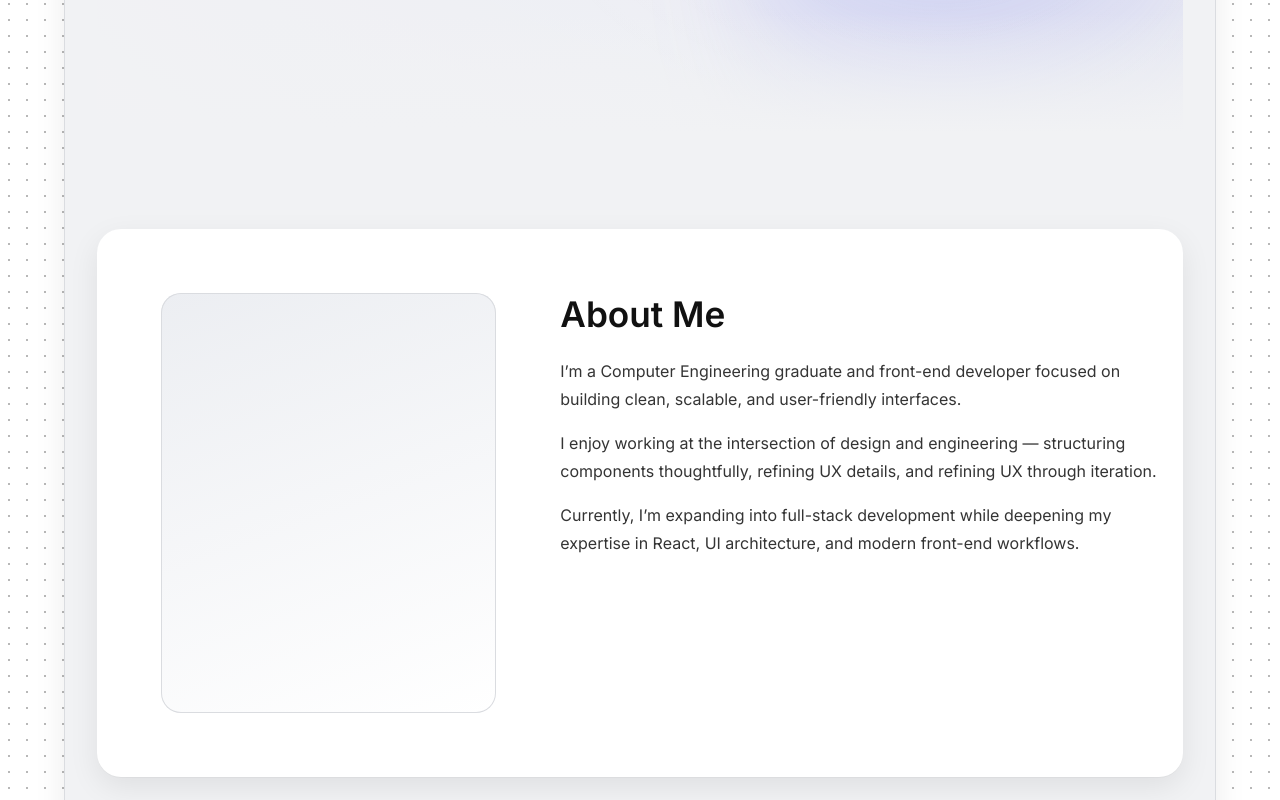
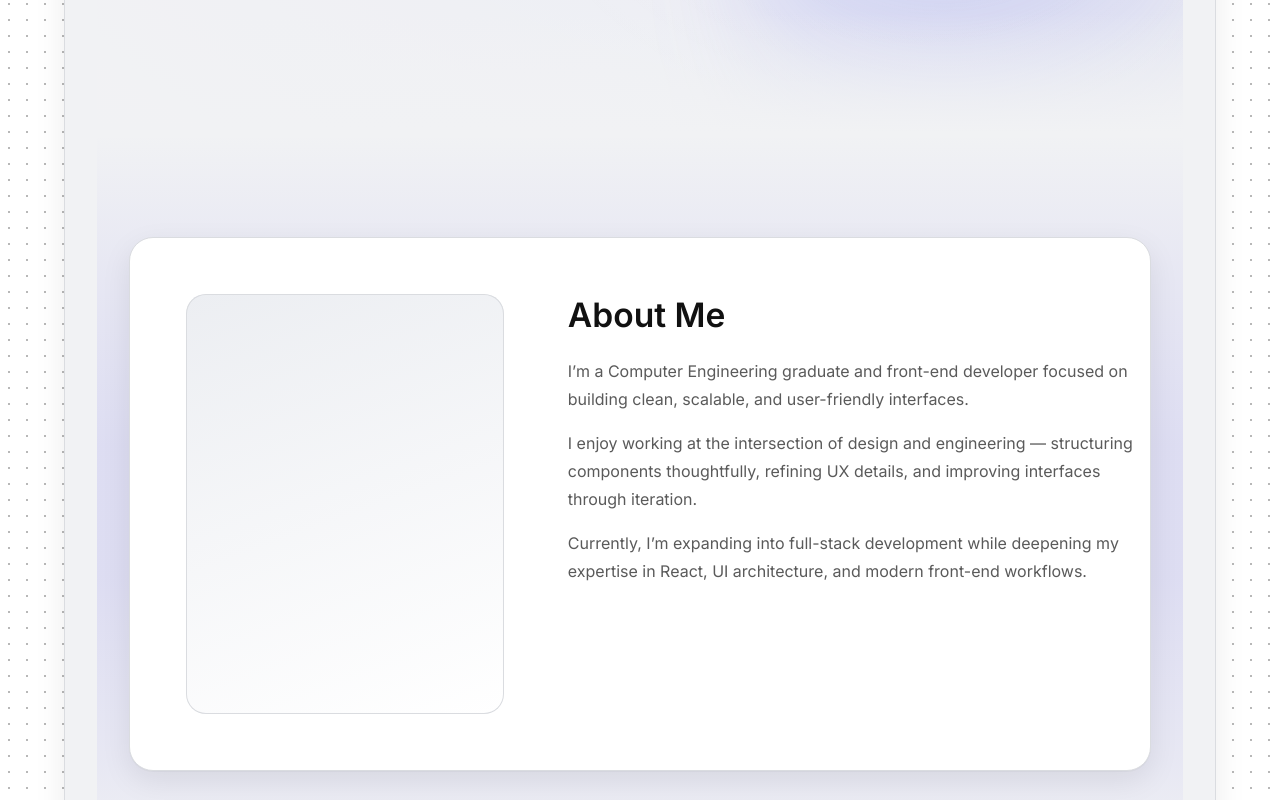
Before and after one commit to sushantshinde7/sushant-portfolio, a React (Vite) app: page / in a window 1280 px wide. Shown: the part 660-1460 px from the top of the page. Built offline with nearby package versions, Linux system fonts and the light colour scheme.

Commit message:
added gradient bg to about section like other sections to have to maintain continuity

```diff
--- a/src/components/About.jsx
+++ b/src/components/About.jsx
@@ -2,9 +2,10 @@ import "../styles/About.css";
 
 export default function About() {
   return (
-    <section id="about" className="about section">
+    <section id="about" className="about-container section">
+      <div className="about-inner">
         <div className="about-box">
-        {/* Left visual block (placeholder for photo) */}
+          {/* Left visual block */}
           <div className="about-visual" aria-hidden />
 
           {/* Right content */}
@@ -19,14 +20,15 @@ export default function About() {
             <p>
               I enjoy working at the intersection of design and engineering —
               structuring components thoughtfully, refining UX details, and
-            refining UX through iteration.
+              improving interfaces through iteration.
             </p>
 
             <p>
-            Currently, I’m expanding into full-stack development while deepening
-            my expertise in React, UI architecture, and modern front-end
-            workflows.
+              Currently, I’m expanding into full-stack development while
+              deepening my expertise in React, UI architecture, and modern
+              front-end workflows.
             </p>
+          </div>
         </div>
       </div>
     </section>
--- a/src/styles/About.css
+++ b/src/styles/About.css
@@ -1,14 +1,51 @@
 /* =========================
-   ABOUT – SECTION WRAPPER
+   ABOUT – SECTION SURFACE
 ========================= */
-.about.section {
+
+.about-container {
   position: relative;
-  padding: 6rem 0;
+  isolation: isolate;
 }
 
+/* breathing gradient */
+.about-container::before {
+  content: "";
+  position: absolute;
+  inset: 0;
+  z-index: -1;
+
+  background: linear-gradient(
+    180deg,
+    transparent 0%,
+    var(--section-tint) 18%,
+    var(--section-tint-strong) 42%,
+    var(--section-tint-strong) 60%,
+    var(--section-tint) 85%,
+    transparent 100%
+  );
+}
+
+/* IMPORTANT:
+   No bottom divider here
+   → allows smooth About → Skills blending */
 /* =========================
-   ABOUT – BOX CONTAINER
+   ABOUT – INNER SPACING
 ========================= */
+
+.about-inner {
+  padding: 2.5rem 0.9rem;
+}
+
+/* Desktop */
+@media (min-width: 1024px) {
+  .about-inner {
+    padding: 3.5rem 2rem;
+  }
+}
+/* =========================
+   ABOUT – BOX
+========================= */
+
 .about-box {
   display: grid;
   grid-template-columns: 35% 65%;
@@ -16,65 +53,50 @@
 
   background: var(--surface-1);
   border-radius: 24px;
-  padding: 4rem;
+  padding: 3.5rem;
 
+  border: 1px solid var(--border);
   box-shadow: var(--shadow);
 }
+/* =========================
+   LEFT VISUAL
+========================= */
 
-/* =========================
-   LEFT VISUAL (PLACEHOLDER)
-========================= */
 .about-visual {
   position: relative;
   border-radius: 20px;
 
-  /* Placeholder look */
-  background:
-    linear-gradient(
-      160deg,
-      var(--surface-2),
-      var(--surface-1)
-    );
+  background: linear-gradient(
+    160deg,
+    var(--surface-2),
+    var(--surface-1)
+  );
 
   min-height: 420px;
-
-  /* subtle depth */
   box-shadow: inset 0 0 0 1px var(--border);
 }
-
-/* Optional subtle noise / texture */
-.about-visual::after {
-  content: "";
-  position: absolute;
-  inset: 0;
-  border-radius: inherit;
-  opacity: 0.04;
-  pointer-events: none;
-}
-
 /* =========================
    CONTENT
 ========================= */
+
 .about-content {
   max-width: 620px;
 }
 
 .about-title {
-  font-size: 2.2rem;
+  font-size: 2.1rem;
   margin-bottom: 1.4rem;
 }
 
 .about-content p {
   margin-bottom: 1rem;
   line-height: 1.75;
-  opacity: 0.85;
+  color: var(--text-muted);
 }
-
 /* =========================
    RESPONSIVE
 ========================= */
 
-/* Medium screens */
 @media (max-width: 1024px) {
   .about-box {
     grid-template-columns: 40% 60%;
@@ -87,14 +109,12 @@
   }
 }
 
-/* Small screens */
 @media (max-width: 768px) {
   .about-box {
     grid-template-columns: 1fr;
     padding: 2.5rem;
   }
 
-  /* Content first, visual second */
   .about-content {
     order: 1;
   }
```
Lines whose indentation alone changed are shown as unchanged.
